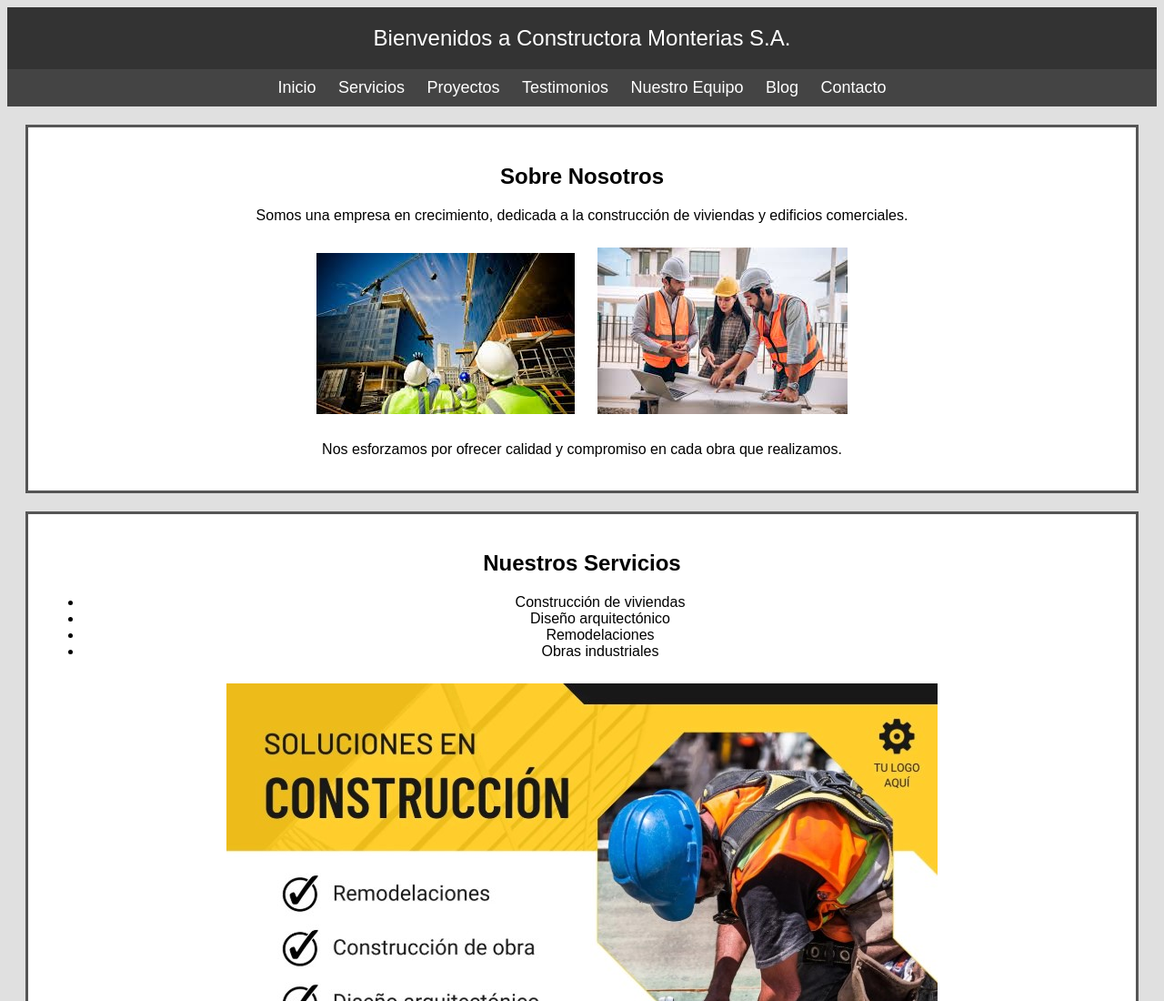
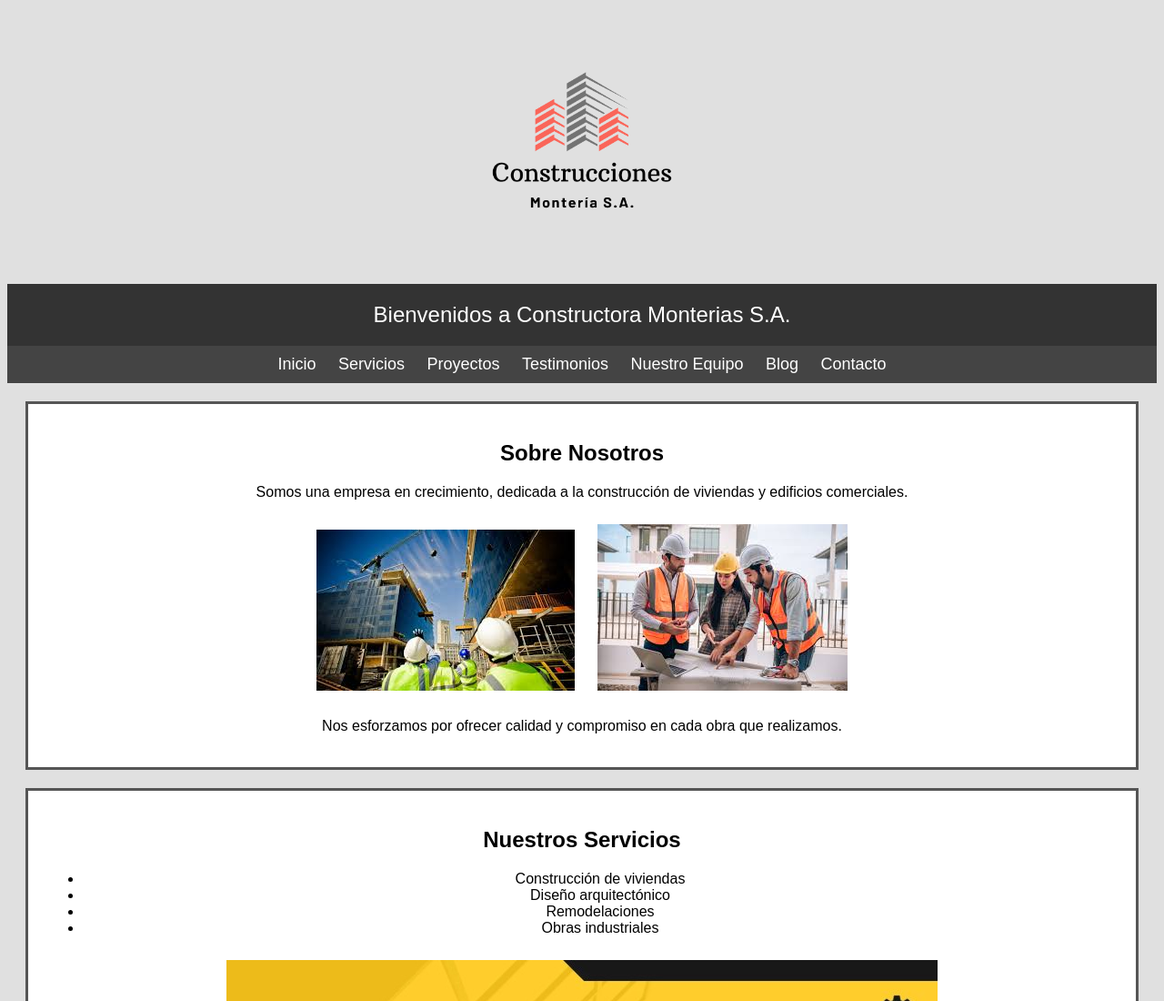
Before and after one commit to ManuDavril31/webconstrucciones, a plain HTML site: page index.html in a window 1280 px wide. Shown: the top 1100 px of the page at 91% size. Drawn offline with Linux system fonts and the light colour scheme.

Commit message:
Add files via upload

```diff
--- a/index.html
+++ b/index.html
@@ -57,11 +57,16 @@
         background-color: #222;
         padding: 10px;
       }
+      .logo {
+        height: 300px;
+        padding: 0;
+        margin: 0;
+      }
     </style>
   </head>
   <body>
+    <img src="logo.png" class="logo" />
     <header>Bienvenidos a Constructora Monterias S.A.</header>
-
     <nav>
       <a href="#contenido">Inicio</a>
       <a href="#servicios">Servicios</a>
```
Also changed, not shown: logo.png (added).
